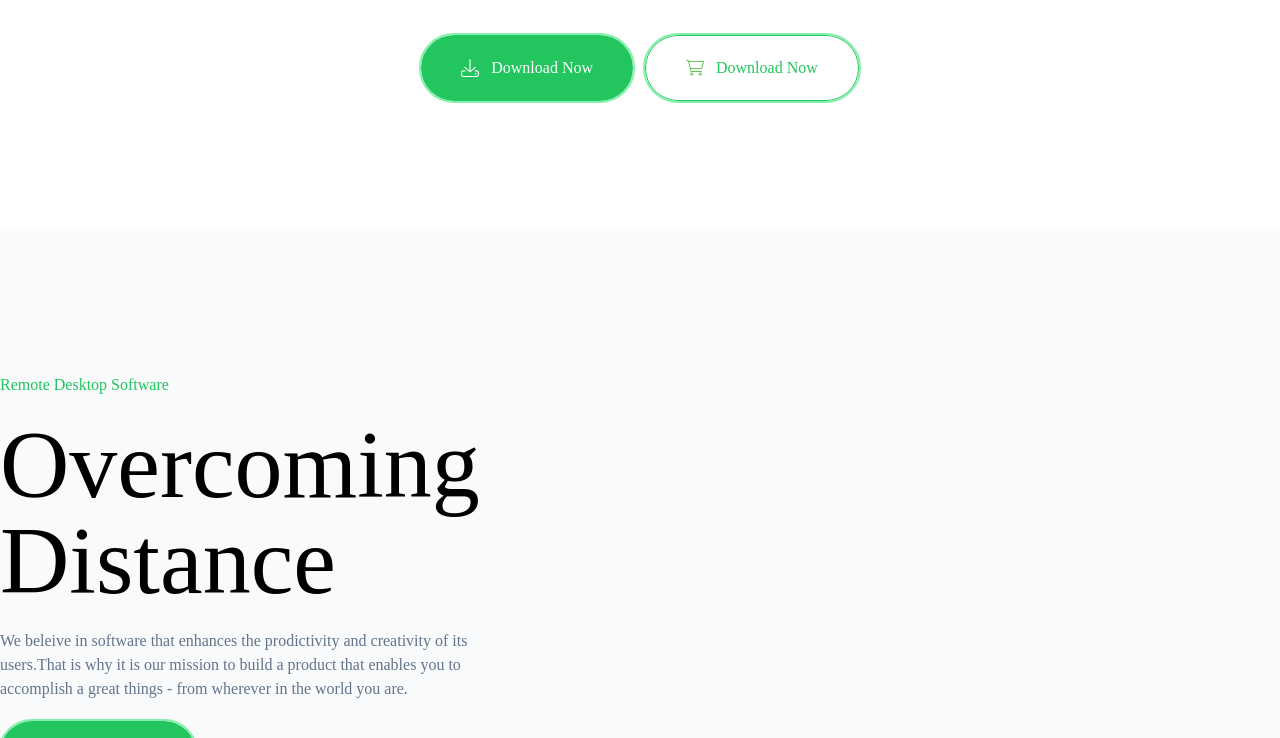
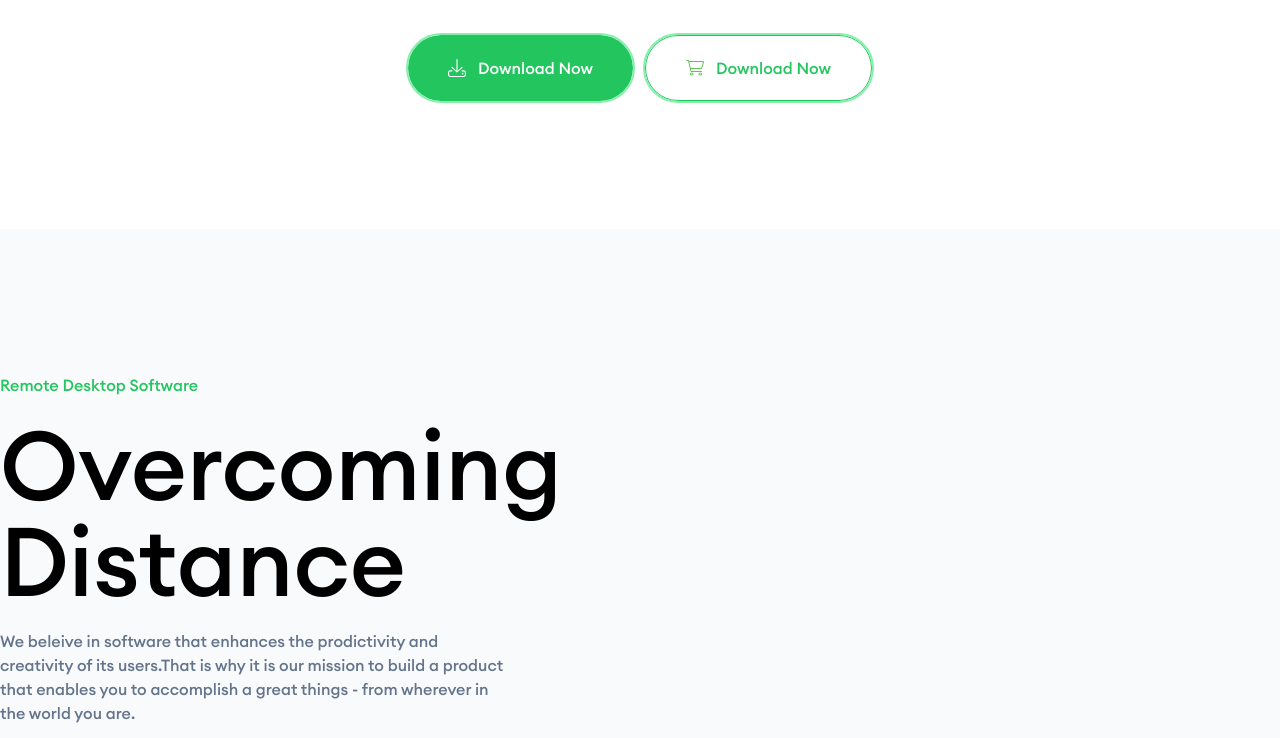
Before and after one commit to ryanhugo14/vanilla-remote-desktop-ui, a website: page index.html in a window 1280 px wide. Shown: the part 324-1062 px from the top of the page. Drawn offline with nearby package versions, Linux system fonts and the light colour scheme; the site is published under a folder, as on GitHub Pages, so addresses that start at the root find nothing; a script that the page names is missing.

Commit message:
Update index.html

```diff
--- a/index.html
+++ b/index.html
@@ -42,7 +42,7 @@
     <style>
         @font-face {
             font-family: 'Euclid-Circular-A';
-            src: url('/assets/fonts/euclid-circular-a-cufonfonts/Euclid-Circular-A-Medium.ttf');
+            src: url('./assets/fonts/euclid-circular-a-cufonfonts/Euclid-Circular-A-Medium.ttf');
         }
         /* Toggle*/
 
```
